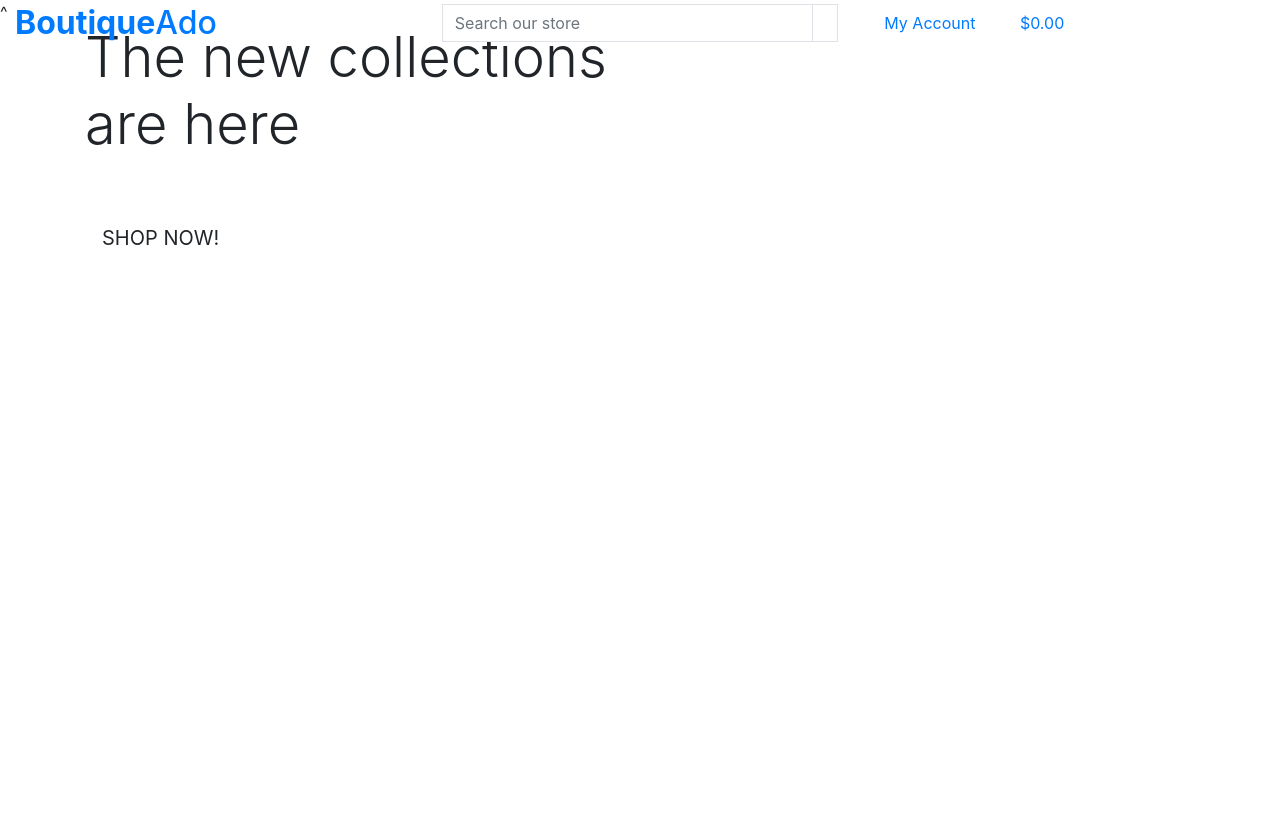
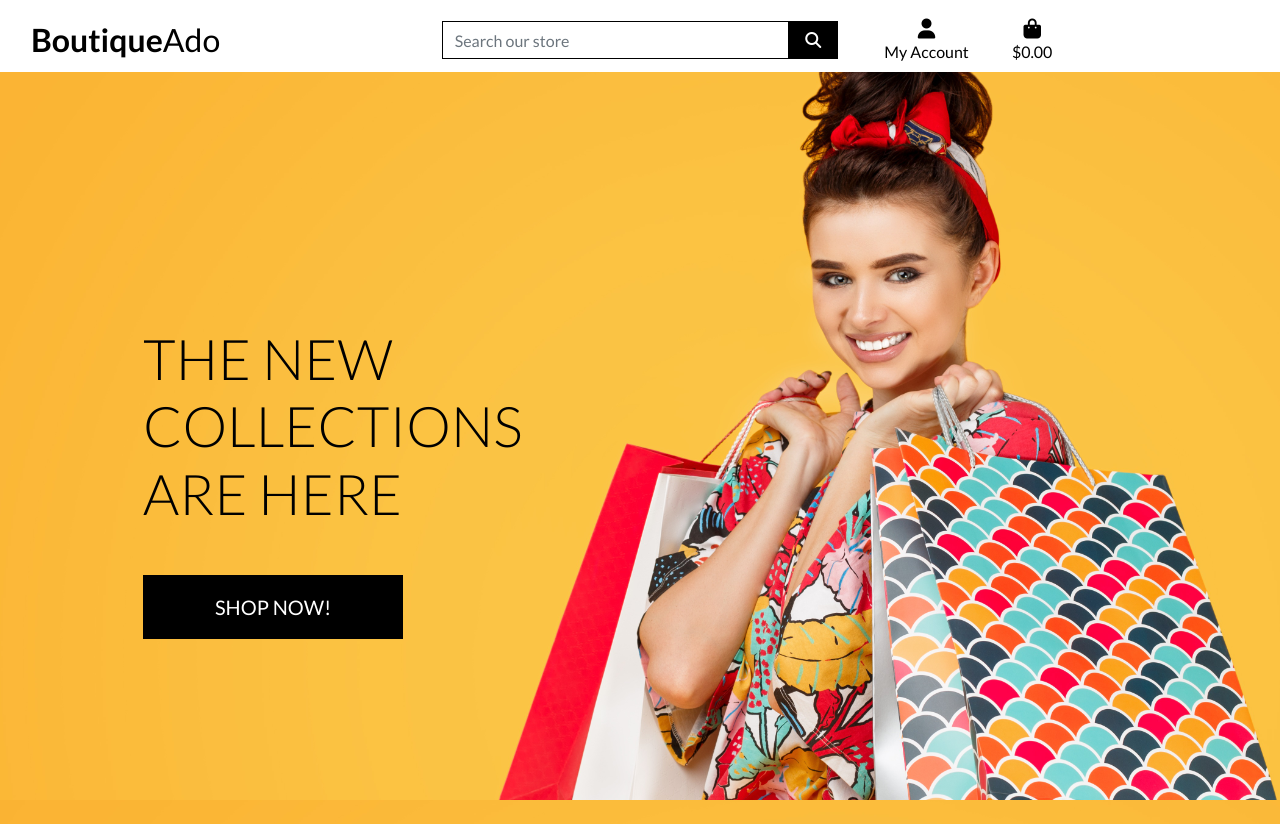
Before and after one commit to rich-p-rich/boutique-ado-django, a Django app: page / in a window 1280 px wide. Before the commit the page ends 245 px from the top, so only its background shows below. Run offline with Django 3.2, Linux system fonts and the light colour scheme; some libraries are stand-ins or nearby versions.

Commit message:
Complete homepage header and css

```diff
--- a/boutique_ado/settings.py
+++ b/boutique_ado/settings.py
@@ -151,6 +151,10 @@ USE_TZ = True
 # https://docs.djangoproject.com/en/3.2/howto/static-files/
 
 STATIC_URL = '/static/'
+STATICFILES_DIRS = (os.path.join(BASE_DIR, 'static'),)
+
+MEDIA_URL = '/media/'
+MEDIA_ROOT = os.path.join(BASE_DIR, 'media')
 
 # Default primary key field type
 # https://docs.djangoproject.com/en/3.2/ref/settings/#default-auto-field
--- a/boutique_ado/urls.py
+++ b/boutique_ado/urls.py
@@ -15,9 +15,11 @@ Including another URLconf
 """
 from django.contrib import admin
 from django.urls import path, include
+from django.conf import settings
+from django.conf.urls.static import static
 
 urlpatterns = [
     path('admin/', admin.site.urls),
     path('accounts/', include('allauth.urls')),
     path('', include('home.urls')),
-]
+] + static(settings.MEDIA_URL, document_root=settings.MEDIA_ROOT)
--- /dev/null
+++ b/static/css/base.css
@@ -0,0 +1,81 @@
+html {
+    height: 100%;
+}
+
+body {
+    background: url('/media/homepage_background_cropped.jpg') no-repeat center center fixed;
+    background-size: cover;
+    height: calc(100vh - 164px);
+    color: #555;
+    font-family: 'Lato';
+}
+
+/* from Bulma */
+.icon {
+    align-items: center;
+    display: inline-flex;
+    justify-content: center;
+    height: 1.5rem;
+    width: 1.5rem;
+}
+
+.logo-font {
+    text-transform: uppercase;
+}
+
+.main-logo-link {
+    width: fit-content;
+}
+
+.shop-now-button {
+    background: black;
+    color: white;
+    min-width: 260px;
+}
+
+.btn-black {
+    background: black;
+    color: white;
+}
+
+.shop-now-button:hover,
+.shop-now-button:active,
+.shop-now-button:focus,
+.btn-black:hover,
+.btn-black:active,
+.btn-black:focus {
+    background: #222;
+    color: white;
+}
+
+.text-black {
+    color: #000 !important;
+}
+
+.border-black {
+    border: 1px solid black !important;
+}
+
+/* -------------------------------- Media Queries */
+
+/* Slightly larger container on xl screens */
+@media (min-width: 1200px) {
+  .container {
+    max-width: 80%;
+  }
+}
+
+/* fixed top navbar only on medium and up */
+@media (min-width: 992px) {
+    .fixed-top-desktop-only {
+        position: fixed;
+        top: 0;
+        right: 0;
+        left: 0;
+        z-index: 1030;
+    }
+
+    .header-container {
+        padding-top: 164px;
+    }
+}
--- a/templates/base.html
+++ b/templates/base.html
@@ -2,6 +2,7 @@
 
 <!doctype html>
 <html lang="en">
+
 <head>
 
     {% block meta %}
@@ -16,7 +17,12 @@
 
     {% block corecss %}
     <!-- Bootstrap CSS -->
-    <link rel="stylesheet" href="https://cdn.jsdelivr.net/npm/bootstrap@4.6.2/dist/css/bootstrap.min.css" integrity="sha384-xOolHFLEh07PJGoPkLv1IbcEPTNtaed2xpHsD9ESMhqIYd0nLMwNLD69Npy4HI+N" crossorigin="anonymous">
+    <link rel="stylesheet" href="https://cdn.jsdelivr.net/npm/bootstrap@4.6.2/dist/css/bootstrap.min.css"
+        integrity="sha384-xOolHFLEh07PJGoPkLv1IbcEPTNtaed2xpHsD9ESMhqIYd0nLMwNLD69Npy4HI+N" crossorigin="anonymous">
+    <link
+        href="https://fonts.googleapis.com/css2?family=Lato:ital,wght@0,100;0,300;0,400;0,700;0,900;1,100;1,300;1,400;1,700;1,900&display=swap"
+        rel="stylesheet">
+    <link rel="stylesheet" href="{% static 'css/base.css' %}">
     {% endblock %}
 
     {% block extra_css %}
@@ -24,9 +30,15 @@
 
     {% block corejs %}
     <!-- Separate Popper and Bootstrap JS -->
-    <script src="https://cdn.jsdelivr.net/npm/jquery@3.5.1/dist/jquery.min.js" integrity="sha256-9/aliU8dGd2tb6OSsuzixeV4y/faTqgFtohetphbbj0=" crossorigin="anonymous"></script>
-    <script src="https://cdn.jsdelivr.net/npm/popper.js@1.16.1/dist/umd/popper.min.js" integrity="sha384-9/reFTGAW83EW2RDu2S0VKaIzap3H66lZH81PoYlFhbGU+6BZp6G7niu735Sk7lN" crossorigin="anonymous"></script>
-    <script src="https://cdn.jsdelivr.net/npm/bootstrap@4.6.2/dist/js/bootstrap.min.js" integrity="sha384-+sLIOodYLS7CIrQpBjl+C7nPvqq+FbNUBDunl/OZv93DB7Ln/533i8e/mZXLi/P+" crossorigin="anonymous"></script>
+    <script src="https://kit.fontawesome.com/7a1565e963.js" crossorigin="anonymous"></script>
+    <script src="https://cdn.jsdelivr.net/npm/jquery@3.5.1/dist/jquery.min.js"
+        integrity="sha256-9/aliU8dGd2tb6OSsuzixeV4y/faTqgFtohetphbbj0=" crossorigin="anonymous"></script>
+    <script src="https://cdn.jsdelivr.net/npm/popper.js@1.16.1/dist/umd/popper.min.js"
+        integrity="sha384-9/reFTGAW83EW2RDu2S0VKaIzap3H66lZH81PoYlFhbGU+6BZp6G7niu735Sk7lN" crossorigin="anonymous">
+    </script>
+    <script src="https://cdn.jsdelivr.net/npm/bootstrap@4.6.2/dist/js/bootstrap.min.js"
+        integrity="sha384-+sLIOodYLS7CIrQpBjl+C7nPvqq+FbNUBDunl/OZv93DB7Ln/533i8e/mZXLi/P+" crossorigin="anonymous">
+    </script>
     {% endblock %}
 
     {% block extra_js %}
@@ -34,11 +46,12 @@
 
     <title>Boutique Ado{% block extra_title %}{% endblock %}</title>
 </head>
+
 <body>
     <header class="container-fluid fixed-top">
-        <div class="row">
+        <div id="topnav" class="row bg-white pt-lg-2 d-none d-lg-flex">
             <div class="col-12 col-lg-4 my-auto py-1 py-lg-0 text-center text-lg-left">
-                <a href="{% url 'home' %}" class="" nav-link main-logo-link">
+                <a href="{% url 'home' %}" class="nav-link main-logo-link">
                     <h2 class="logo-front text-black my-0"><strong>Boutique</strong>Ado</h2>
                 </a>
             </div>
@@ -59,7 +72,8 @@
             </div>
             <div class="col-12 col-lg-4 my-auto py-1 py-lg-0">
                 <li class="list-inline-item dropdown">
-                    <a class="text-black nav-link" href="#" id="user-options" data-toggle="dropdown" aria-haspopup="true" aria-expanded="false">
+                    <a class="text-black nav-link" href="#" id="user-options" data-toggle="dropdown"
+                        aria-haspopup="true" aria-expanded="false">
                         <div class="text-center">
                             <div><i class="fas fa-user fa-lg"></i></div>
                             <p class="my-0">My Account</p>
@@ -79,7 +93,8 @@
                     </div>
                 </li>
                 <li class="list-inline-item">
-                    <a class="{% if grand_total %}text-info font-weight-bold{% else %}text-black{% endif %} nav-link" href="">
+                    <a class="{% if grand_total %}text-info font-weight-bold{% else %}text-black{% endif %} nav-link"
+                        href="">
                         <div class="text-center">
                             <div><i class="fas fa-shopping-bag fa-lg"></i></div>
                             <p class="my-0">
@@ -111,4 +126,5 @@
     {% endblock %}
 
 </body>
+
 </html>
```
Also changed, not shown: media/homepage_background_cropped.jpg (added). Lines whose indentation alone changed are shown as unchanged.
